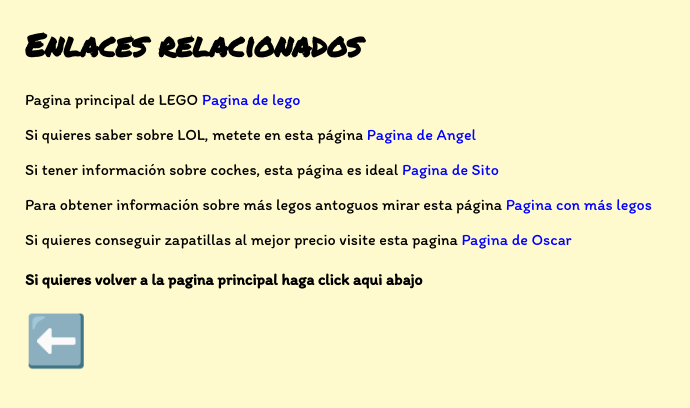
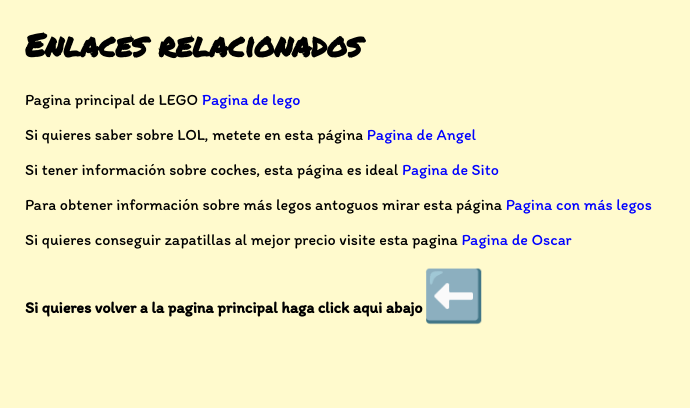
Before and after one commit to LuisJa2/LuisJa2.github.io, a plain HTML site: page enlaces/index.html in a window 1280 px wide. Shown: the whole page, without its empty margins (0-690 px from the left). Drawn offline with Linux system fonts and the light colour scheme.

Commit message:
Update index.html

```diff
--- a/enlaces/index.html
+++ b/enlaces/index.html
@@ -19,7 +19,7 @@
             <p>Si tener información sobre coches, esta página es ideal <a href="https://sito2004.github.io"> Pagina de Sito</a></p>
             <p>Para obtener información sobre más legos antoguos mirar esta página <a href="https://brickset.com"> Pagina con más legos</a></p>
             <p>Si quieres conseguir zapatillas al mejor precio visite esta pagina <a href="https://oscarlopez1701.github.io/"> Pagina de Oscar</a></p>
-            <h4>Si quieres volver a la pagina principal haga click aqui abajo</h4><span><a href="https://LuisJa2.github.io" id="vuelta">⬅️</a></span>
+            <b>Si quieres volver a la pagina principal haga click aqui abajo</b><span><a href="https://LuisJa2.github.io" id="vuelta">⬅️</a></span>
         </main>
 
 </body>
```
